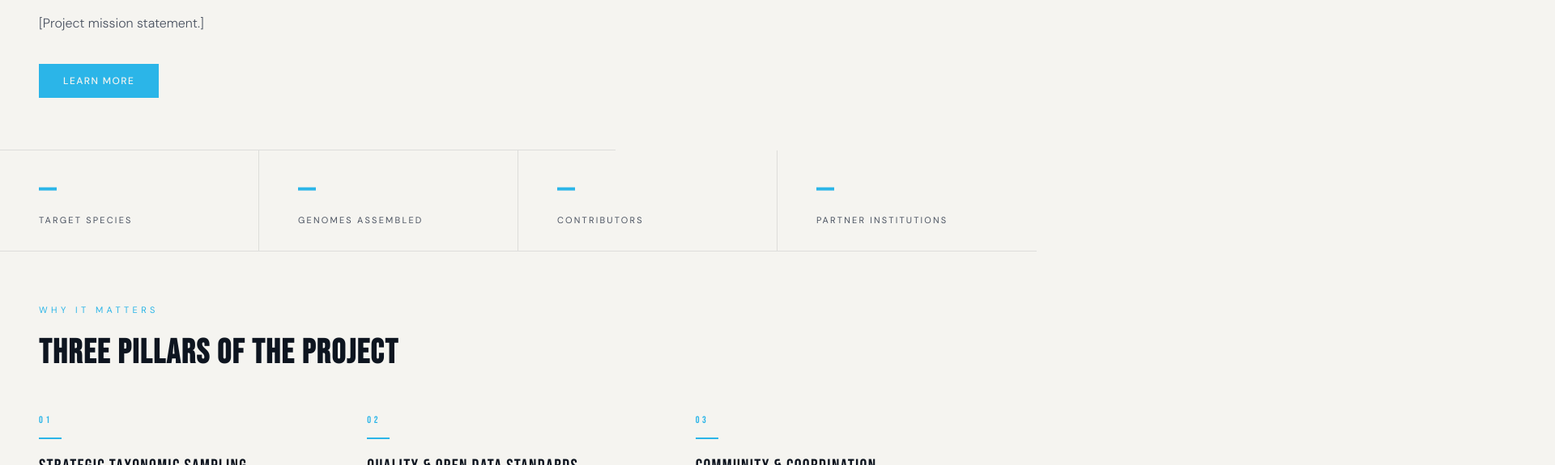
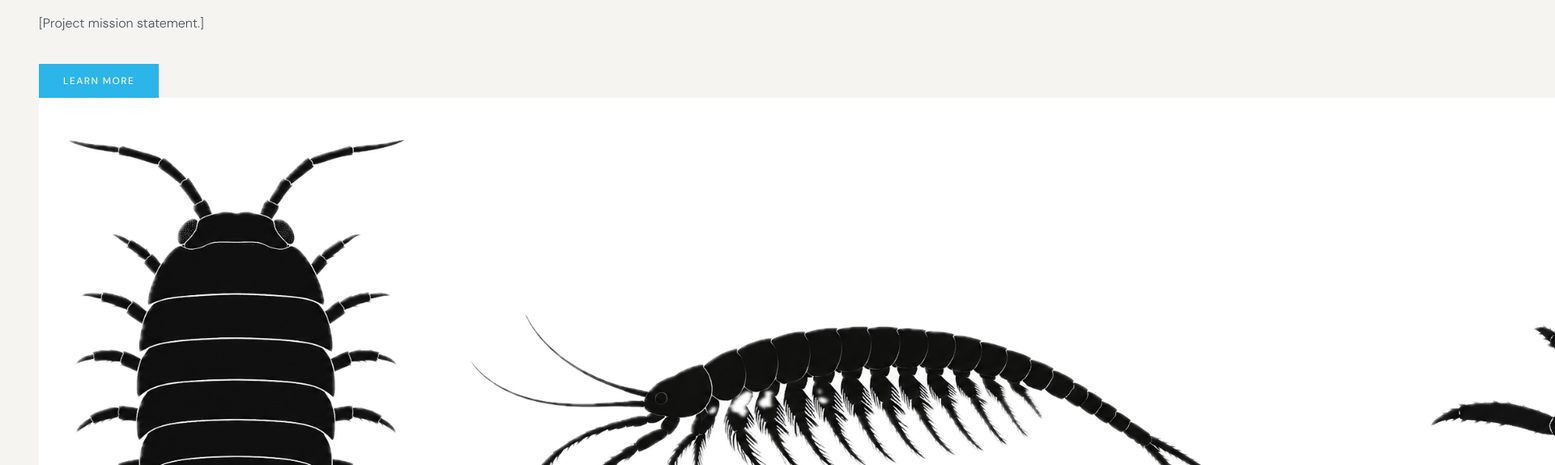
Before and after one commit to natalie-wa/crustacean-genome-project, a plain HTML site: page index.html in a window 1280 px wide. Shown: the part 525-1100 px from the top of the page at 81% size, 1920 px wide, since content can reach past the window. Drawn offline with Linux system fonts and the light colour scheme.

Commit message:
Update index.html

```diff
--- a/index.html
+++ b/index.html
@@ -435,20 +435,29 @@ nav {
   ===================== -->
 <section class="hero">
   <p class="hero-eyebrow">A global open-science initiative</p>
+
   <h1 class="hero-title">
     <span style="font-size: 0.4em;">The</span><br>
     <span class="accent">Crustacean</span><br>
     Genomes<br>
     Project
   </h1>
+
   <p class="hero-desc">
     [Project mission statement.]
   </p>
-<div class="hero-actions">
-  <button class="btn-primary">Learn More</button>
-</div>
+
+  <div class="hero-actions">
+    <button class="btn-primary">Learn More</button>
+  </div>
+
+  <div class="crustacean-carousel" aria-hidden="true">
+    <div class="crustacean-track">
+      <img src="images/crustacean-scroll-strip.png" alt="">
+      <img src="images/crustacean-scroll-strip.png" alt="">
+    </div>
+  </div>
 </section>
-
 
   <!-- =====================
        STATS
```
